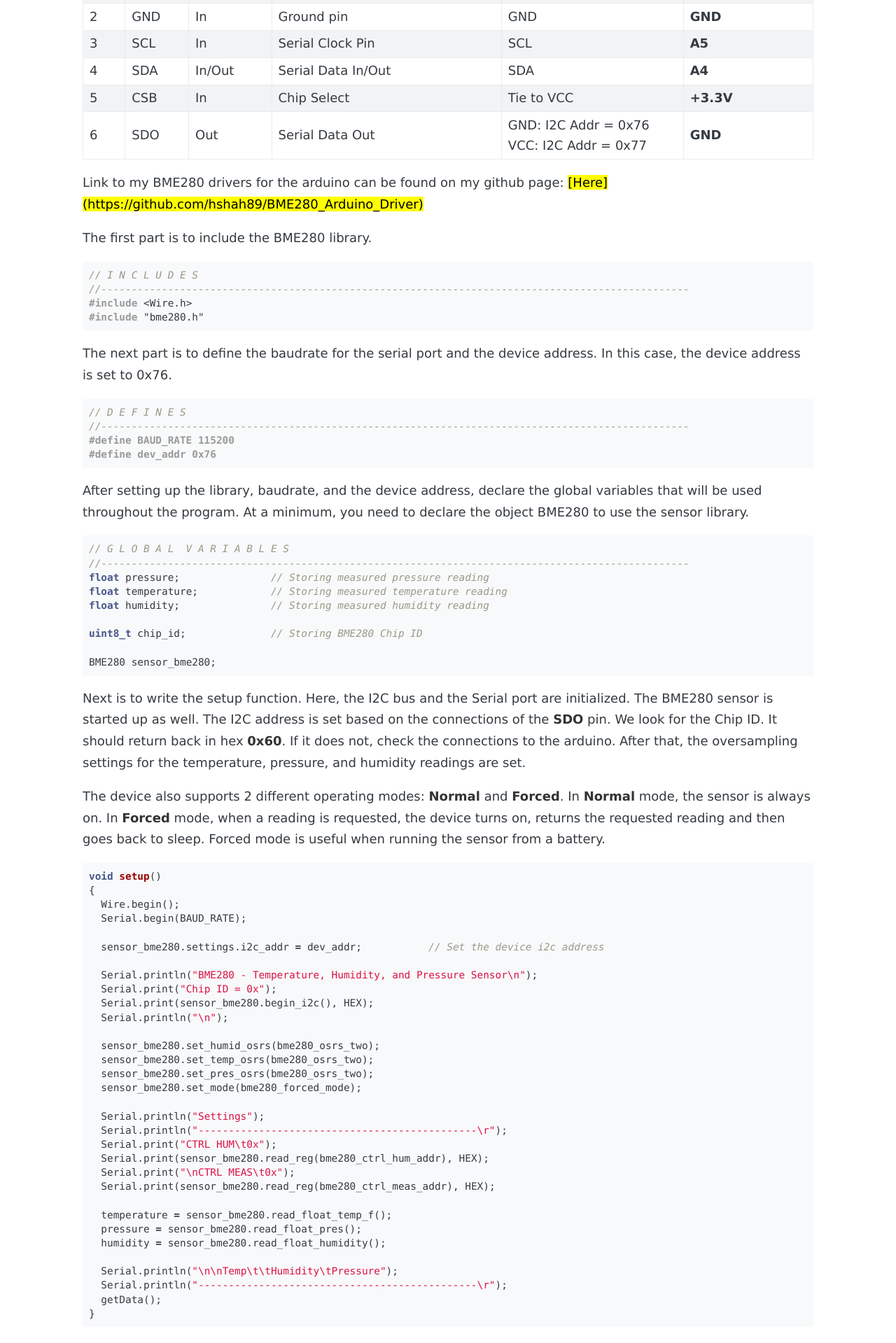
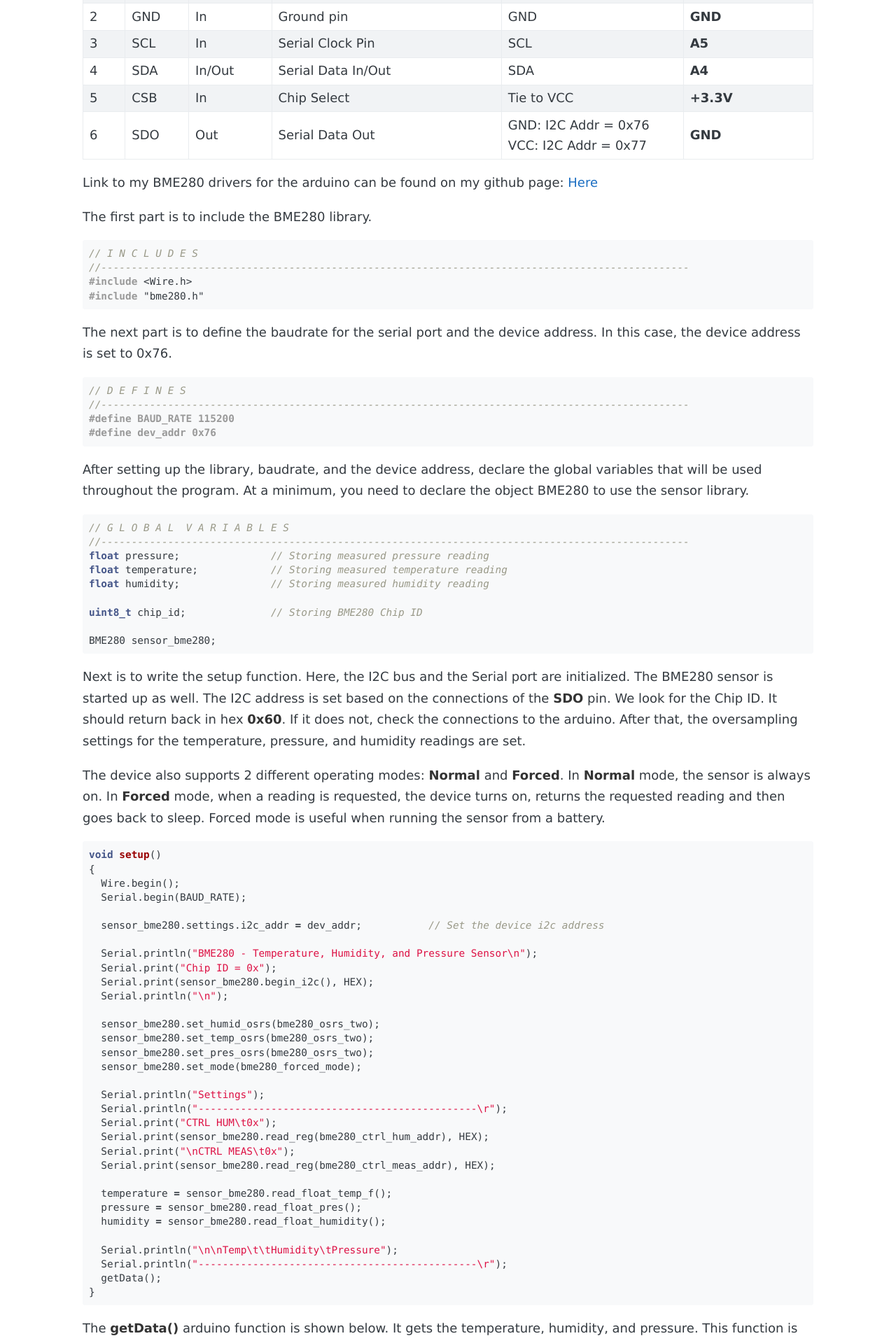
Before and after one commit to hshah89/hshah89.github.io, a Jekyll site: the page built from _posts/2019-10-12-bme280-arduino.md, in a window 1280 px wide. Shown: the part 1171-3090 px from the top of the page at 70% size. Built offline with Jekyll 4.4.1, drawn with Linux system fonts in a browser that asks for light colours; some web fonts are replaced; Markdown is read by kramdown in place of the engine named in the settings.

Commit message:
updated to post

````diff
--- a/_posts/2019-10-12-bme280-arduino.md
+++ b/_posts/2019-10-12-bme280-arduino.md
@@ -93,7 +93,7 @@ The table also shows the connection to an Arduino.
 						</tbody>
 					</table>
 
-Link to my BME280 drivers for the arduino can be found on my github page: <mark>[Here](https://github.com/hshah89/BME280_Arduino_Driver)</mark>
+Link to my BME280 drivers for the arduino can be found on my github page: [Here](https://github.com/hshah89/BME280_Arduino_Driver)
 
 The first part is to include the BME280 library.
 ``` cpp
--- a/_sass/_site.scss
+++ b/_sass/_site.scss
@@ -70,7 +70,7 @@ body {
         text-decoration: none;
         background-color: $background-over-color;
         border-color: transparent;
-        border-radius: 10px;
+        border-radius: 2px;
       }
     }
   }
````
